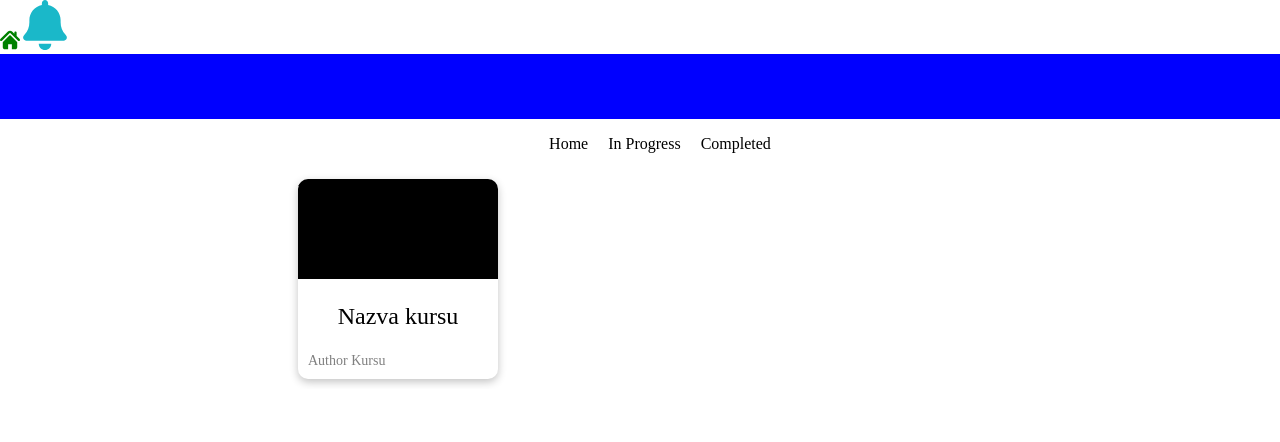
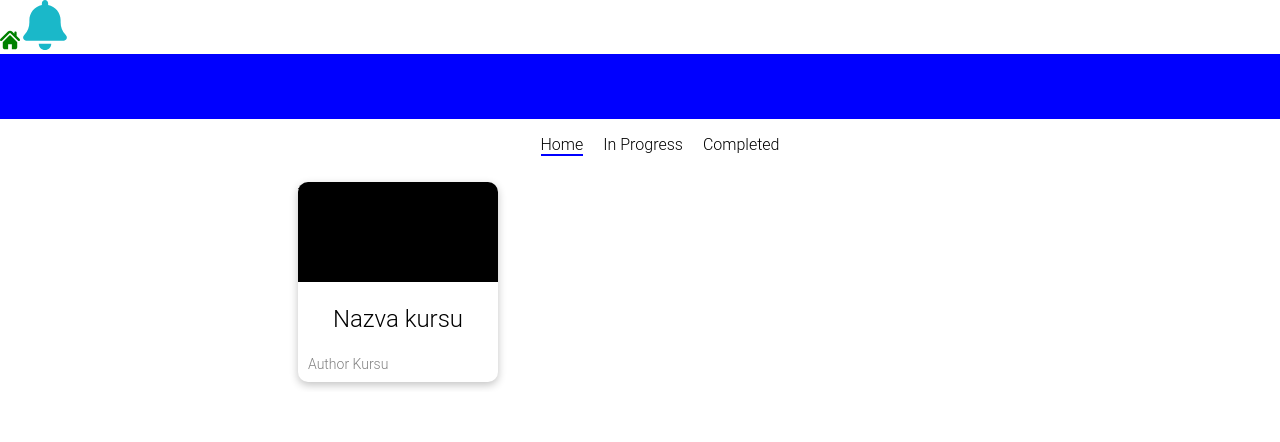
Before and after one commit to educata-team/educata-lms, a React (Create React App) app in the folder frontend/: page / in a window 1280 px wide. Shown: the top 442 px of the page. Built offline with nearby package versions, Linux system fonts and the light colour scheme; no server answers.

Commit message:
filter bar

```diff
--- a/frontend/src/components/app/styles.module.scss
+++ b/frontend/src/components/app/styles.module.scss
@@ -1,4 +1,5 @@
 .main-content {
+  font-family: "Roboto Light", sans-serif;
   flex: 1;
   max-height: 100vh;
   overflow: auto;
--- a/frontend/src/components/common/filter-bar/filter-bar.tsx
+++ b/frontend/src/components/common/filter-bar/filter-bar.tsx
@@ -2,13 +2,21 @@ import styles from './styles.module.scss';
 import React from 'react';
 import { FC } from '../../../common/types/react/fc.type';
 
-export const FilterBar: FC = () => {
+interface Props{
+  select: string;
+  setSelect(select: string):void;
+}
+
+export const FilterBar: FC<Props> = ({
+  select,
+  setSelect,
+                                     }) => {
   return (
     <div className={styles['filter']}>
       <ul>
-        <li>Home</li>
-        <li>In Progress</li>
-        <li>Completed</li>
+        <li className={ select === 'home'? styles['select'] : '' } onClick={():void => setSelect('home')}>Home</li>
+        <li className={ select === 'in-progress'? styles['select'] : '' } onClick={():void => setSelect('in-progress')}>In Progress</li>
+        <li className={ select === 'completed'? styles['select'] : '' } onClick={():void => setSelect('completed')}>Completed</li>
       </ul>
     </div>
   );
--- a/frontend/src/components/common/filter-bar/styles.module.scss
+++ b/frontend/src/components/common/filter-bar/styles.module.scss
@@ -9,5 +9,9 @@
     li{
       margin: 0 10px;
     }
+
+    .select{
+      border-bottom: 2px solid blue;
+    }
   }
 }
--- a/frontend/src/components/pages/main/main-page.tsx
+++ b/frontend/src/components/pages/main/main-page.tsx
@@ -5,14 +5,17 @@ import { Header } from '../../common/header/header';
 import { Footer } from '../../common/footer/footer';
 import { FilterBar } from '../../common/filter-bar/filter-bar';
 import { CourseList } from '../../common/course-list/course-list';
+import { useCallback, useState } from '../../../hooks/hooks';
 
 export const MainPage:FC = () => {
   const courses = [{ banner: 'tut bude link na baner', name: 'Nazva kursu', author: 'Author Kursu' }];
+  const [select, setSelect] = useState<string>('home');
+  const selectCourse = useCallback((select: string):void => setSelect(select), [setSelect]);
 
   return (
     <div className={styles['main-page']}>
       <Header/>
-      <FilterBar/>
+      <FilterBar select={select} setSelect={selectCourse}/>
       <CourseList courses={courses}/>
       <Footer/>
     </div>
```
